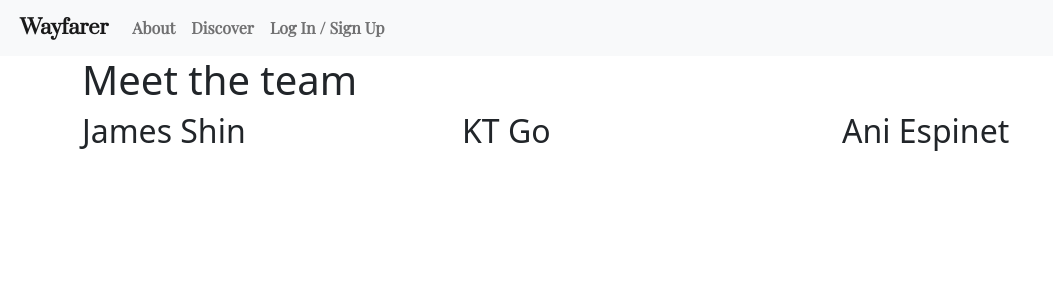
After one commit to Alos222/project_wayfarer, a Django app: page /about/ in a window 1280 px wide. The commit adds this page. Shown: the top 300 px of the page, without its empty margins (0-1053 px from the left). Run offline with Django 4.2, Linux system fonts and the light colour scheme; some libraries are stand-ins or nearby versions.

Commit message:
about re-added, start of team description

```diff
--- /dev/null
+++ b/main_app/templates/about.html
@@ -0,0 +1,24 @@
+{% extends 'base.html' %}
+{% load static %}
+
+{% block content %}
+<div class="row">
+    <h1 class="">Meet the team</h1>
+</div>
+<div class="row">
+<div class="col-sm-4">
+    <h2>James Shin</h2>
+</div>
+<div class="col-sm-4">
+    <h2>KT Go</h2>
+</div>
+<div class="col-sm-4">
+    <h2>Ani Espinet</h2>
+</div>
+</div>
+
+
+
+
+
+{% endblock%}
--- a/main_app/templates/base.html
+++ b/main_app/templates/base.html
@@ -27,7 +27,7 @@
             <div class="collapse navbar-collapse" id="navbarSupportedContent">
                 <ul class="navbar-nav mr-auto">
                     <li class="nav-item active">
-                        <a class="nav-link" href="/">Home <span class="sr-only">(current)</span></a>
+                        <a class="nav-link navbaritem" href="/about/">About</a>
                     </li>
                     <li class="nav-item">
                         <a class="nav-link navbaritem" href="/discover/">Discover</a>
--- a/main_app/templates/discover.html
+++ b/main_app/templates/discover.html
@@ -41,13 +41,13 @@
                         <h4>Posts</h4>
                     </div>
                     <div class="col-sm-1">
-                        <a role="button" class="nav-link" data-bs-toggle="modal" data-bs-target="#createPostModal">+</a>
+                        <a role="button" class="btn btn-primary" data-bs-toggle="modal" data-bs-target="#createPostModal">+</a>
                         <!-- Modal -->
                         <div class="modal fade" id="createPostModal" tabindex="-1" aria-labelledby="createPostModalLabel" aria-hidden="true">
                             <div class="modal-dialog">
                                 <div class="modal-content">
                                     <div class="modal-header">
-                                        <h5 class="modal-title" id="createPostModalLabel">Sign In</h5>
+                                        <h5 class="modal-title" id="createPostModalLabel">Create Post</h5>
                                         <button type="button" class="btn-close" data-bs-dismiss="modal" aria-label="Close"></button>
                                     </div>
                                     <div class="modal-body">
--- a/main_app/urls.py
+++ b/main_app/urls.py
@@ -4,6 +4,7 @@ from . import views
 
 urlpatterns = [
     path('', views.Home.as_view(), name='home'),
+    path('about/', views.About.as_view(), name="about"),
     path('discover/', views.Discover.as_view(), name='discover'),
     path('user/<str:username>/', views.ProfileView.as_view(), name='profile'),
     path('accounts/', include('django.contrib.auth.urls')),
--- a/main_app/views.py
+++ b/main_app/views.py
@@ -23,6 +23,10 @@ class Home(TemplateView):
     def get(self, request, **kwargs):
         context = createAuthForms()
         return render(request, 'home.html', context)
+
+class About(TemplateView):
+    template_name = 'about.html'
+
 
 class Discover(TemplateView):
     template_name = 'discover.html'
```
